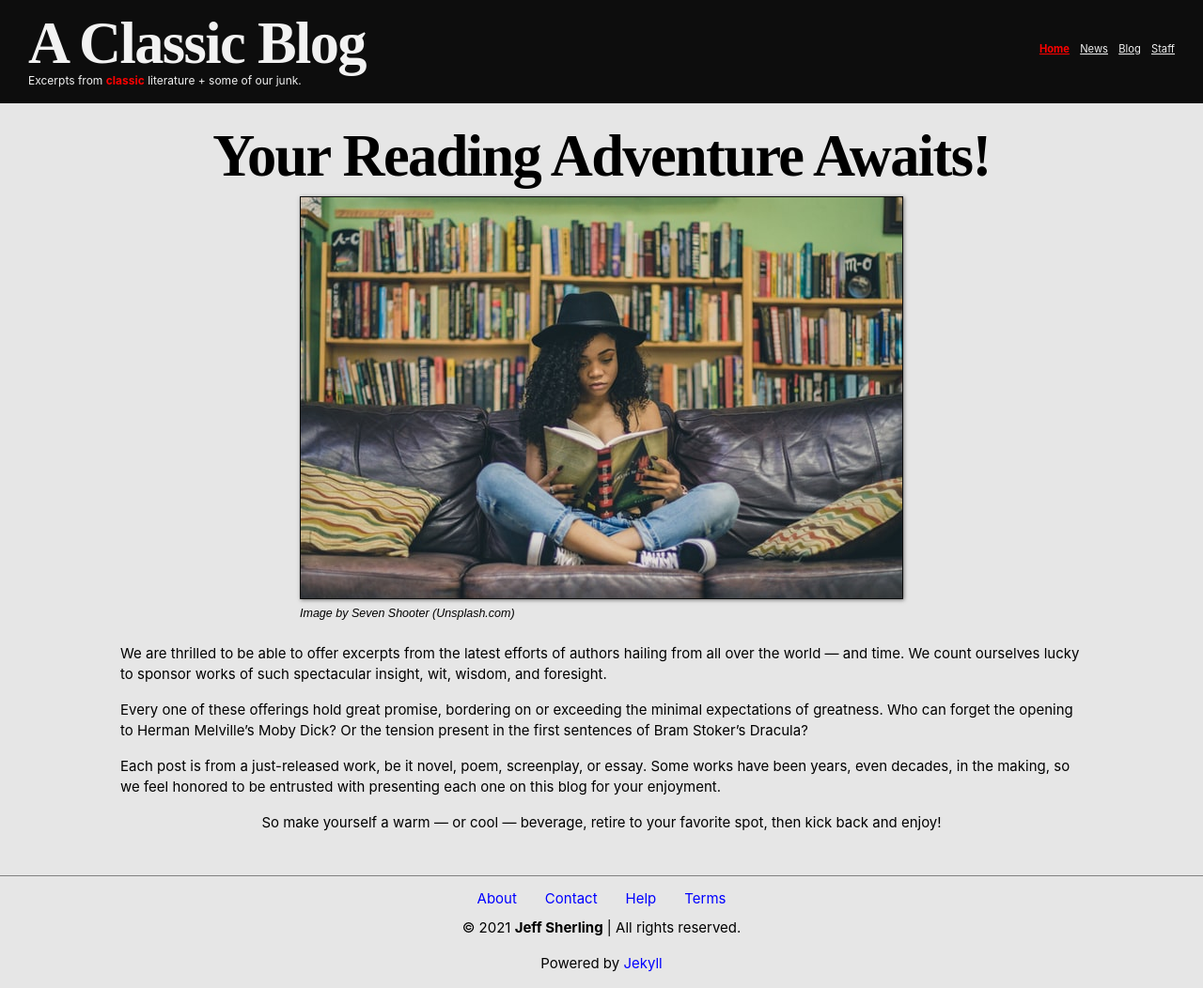
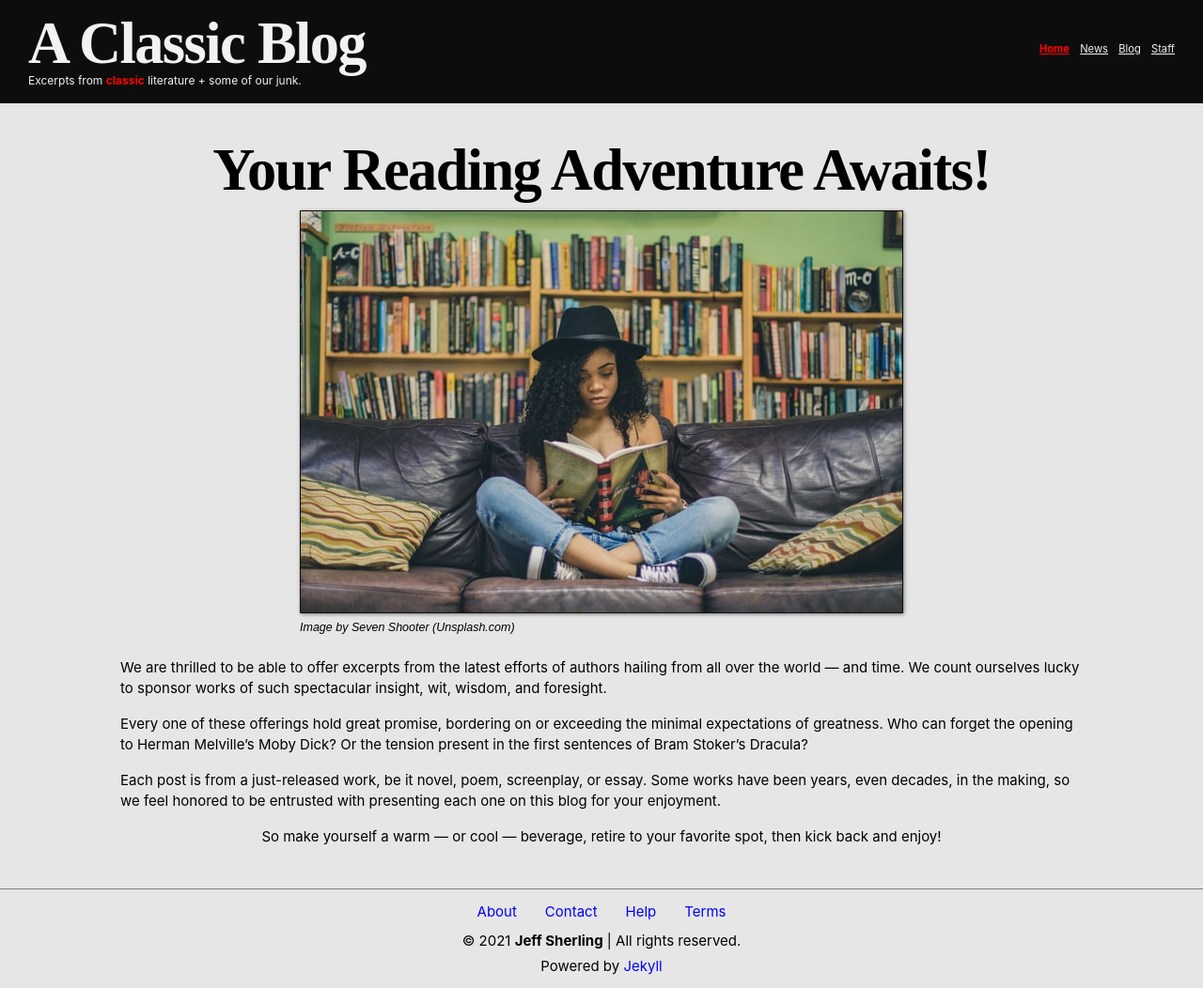
Before and after one commit to jsherling/classic-blog, a Jekyll site: the page built from index.md, in a window 1280 px wide and 1052 px high. Shown: the whole window at 94% size. Built offline with Jekyll 4.4.1, drawn with Linux system fonts in a browser that asks for light colours.

Commit message:
Add snippets includes for JS and layout changes as a result; CSS tweak

```diff
--- a/_includes/footer.html
+++ b/_includes/footer.html
@@ -16,11 +16,7 @@
       &copy;
       <span id="copyright-year">
         <script>
-          document
-            .getElementById('copyright-year')
-            .appendChild(
-              document.createTextNode(new Date().getFullYear().toString())
-            );
+          {% include snippets.html %}
         </script>
       </span>
       <b>Jeff Sherling</b> | All rights reserved.</p>
--- a/_layouts/default.html
+++ b/_layouts/default.html
@@ -9,5 +9,6 @@
   </div>
 
   {% include footer.html %}
+  {% include snippets.html %}
 </body>
 </html>
--- a/_layouts/static-pages.html
+++ b/_layouts/static-pages.html
@@ -1,8 +1,6 @@
-<!DOCTYPE html>
-<html lang="en">
-{% include head.html %}
-<body>
-  {% include header.html %}
+---
+layout: default
+---
 
 <div class="heading center mb-1em">
   <h1>{{ page.title }}</h1>
@@ -22,7 +20,3 @@
 <div class="container left">
   {{ content }}
 </div>
-
-  {% include footer.html %}
-</body>
-</html>
--- a/_sass/style/_base.scss
+++ b/_sass/style/_base.scss
@@ -103,6 +103,10 @@ a:active {
   li.header--nav__menu-item:not(:first-child) {
     padding-left: 1em;
   }
+
+  .footer > div > p {
+    margin-bottom: 0.5em;
+  }
 }
 
 @media screen and (min-width: 1008px) {
@@ -110,6 +114,10 @@ a:active {
     font-size: $large-device-fs;
     max-width: 80vw;
     width: 80vw;
+  }
+
+  .footer > div > p {
+    margin-bottom: 1em;
   }
 }
 
--- a/_sass/style/_layout.scss
+++ b/_sass/style/_layout.scss
@@ -127,4 +127,8 @@ li.bullet + li.bullet {
       }
     }
   }
+
+  & > div > p {
+    margin-bottom: 0.25em;
+  }
 }
```
Also changed, not shown: _includes/snippets.html (added, +8 -0 lines). Lines whose indentation alone changed are shown as unchanged.
